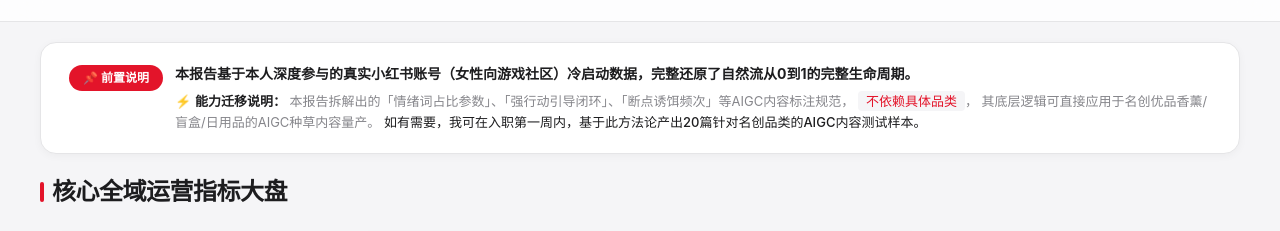
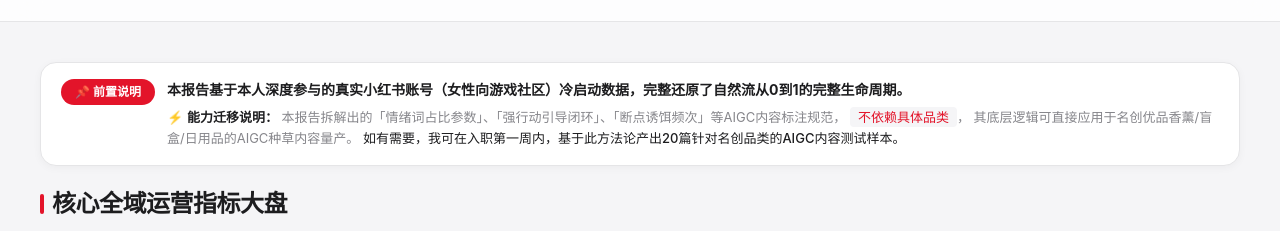
Before and after one commit to Anjin-rich/my-report, a plain HTML site: page index.html in a window 1280 px wide. Shown: the part 57-288 px from the top of the page. Drawn offline with Linux system fonts and the light colour scheme.

Commit message:
Add files via upload

```diff
--- a/index.html
+++ b/index.html
@@ -692,13 +692,13 @@
 
     <main>
         <!-- ============================================================
-             新增：前置声明（只加这一段，其余全部保持原样）
+             新增：前置声明（移动端友好版，自动换行，不溢出）
              ============================================================ -->
-        <div style="max-width: 1400px; margin: -20px auto 20px; padding: 0;">
-            <div style="background: #FFFFFF; border-radius: 16px; border: 1px solid #E5E5E7; padding: 20px 28px; box-shadow: 0 2px 8px rgba(0,0,0,0.04);">
-                <div style="display: flex; align-items: flex-start; gap: 12px;">
-                    <span style="background: #E3142A; color: white; padding: 4px 14px; border-radius: 20px; font-size: 12px; font-weight: 600; white-space: nowrap; margin-top: 2px;">📌 前置说明</span>
-                    <div>
+        <div style="max-width: 1400px; margin: 0 auto 20px; padding: 0;">
+            <div style="background: #FFFFFF; border-radius: 16px; border: 1px solid #E5E5E7; padding: 16px 20px; box-shadow: 0 2px 8px rgba(0,0,0,0.04);">
+                <div style="display: flex; align-items: flex-start; gap: 12px; flex-wrap: wrap;">
+                    <span style="background: #E3142A; color: white; padding: 4px 14px; border-radius: 20px; font-size: 12px; font-weight: 600; white-space: nowrap; flex-shrink: 0;">📌 前置说明</span>
+                    <div style="flex: 1; min-width: 200px;">
                         <p style="font-size: 14px; color: #1D1D1F; margin: 0 0 6px 0; line-height: 1.6;">
                             <strong>本报告基于本人深度参与的真实小红书账号（女性向游戏社区）冷启动数据，完整还原了自然流从0到1的完整生命周期。</strong>
                         </p>
```
